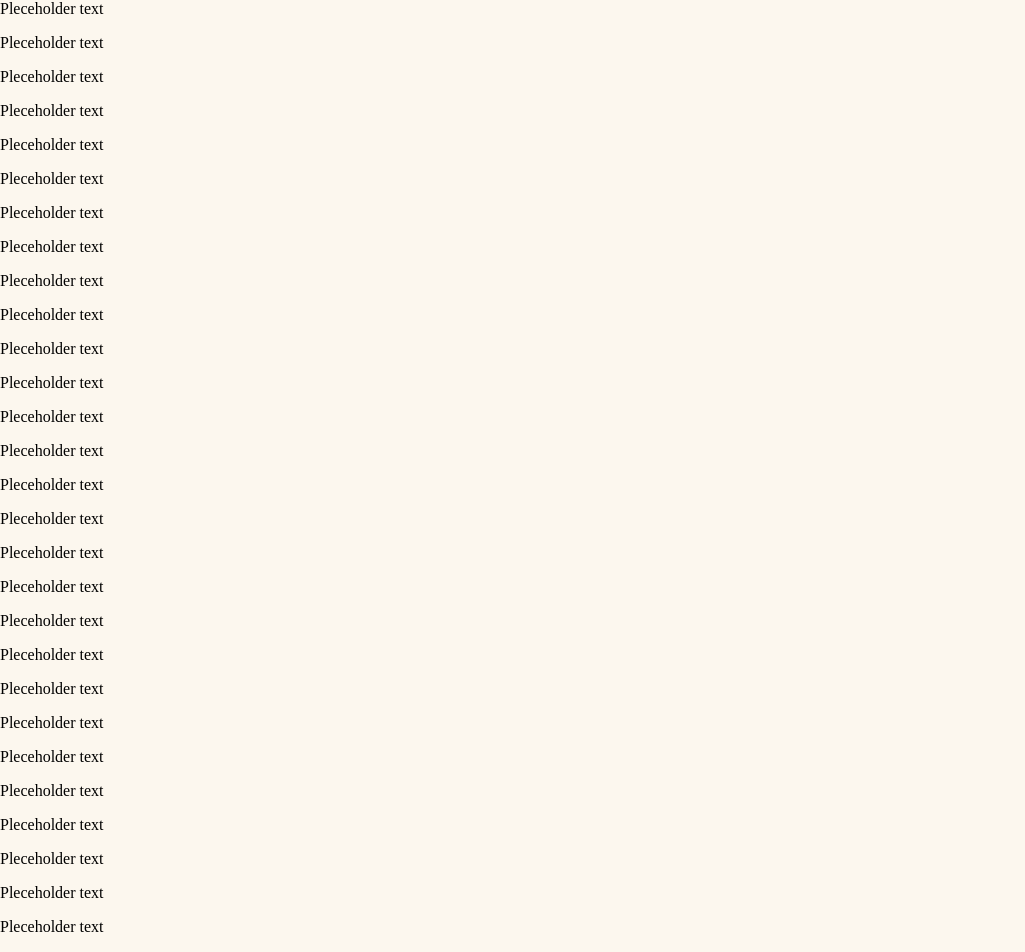
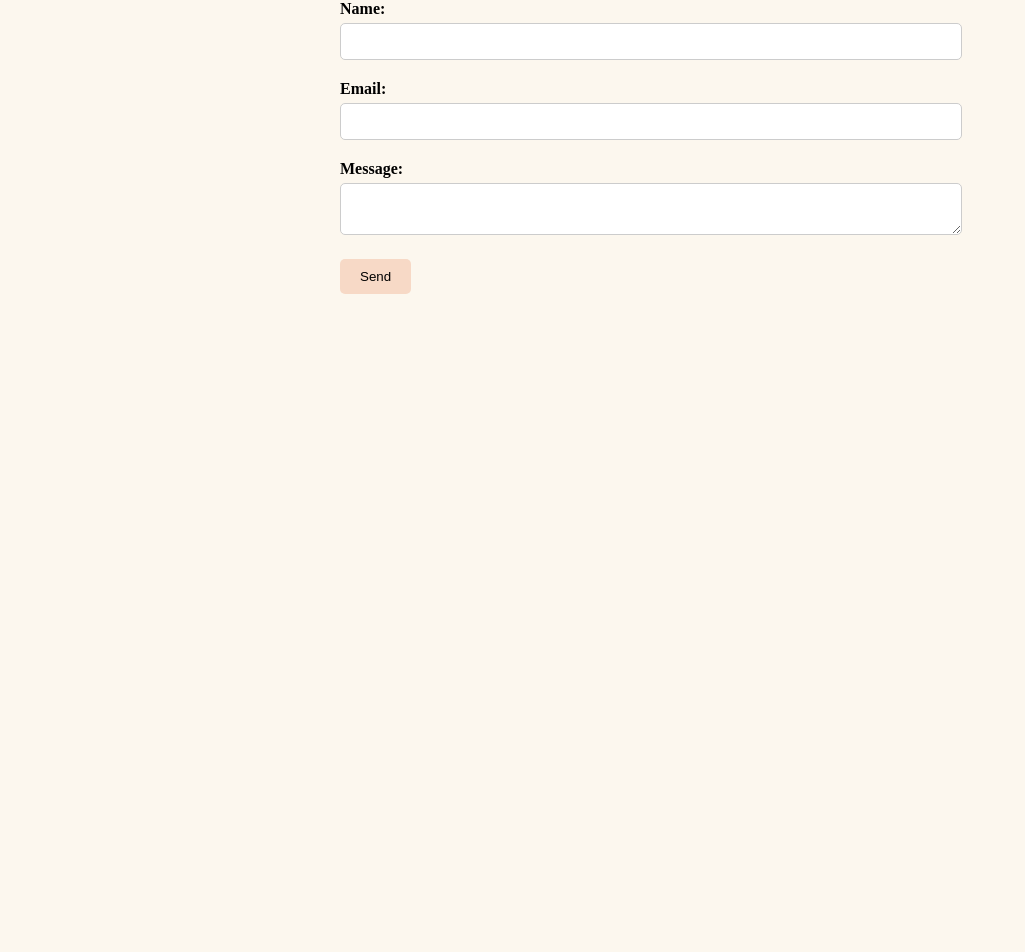
Before and after one commit to cdragvik/christiane, a React (Create React App) app: page / in a window 1280 px wide. Shown: the part 2535-3487 px from the top of the page, without its empty margins (0-1025 px from the left). After the commit the page ends 2829 px from the top, so only its background shows below. Built offline with nearby package versions, Linux system fonts and the light colour scheme.

Commit message:
Form testing and bug fix

```diff
--- a/package.json
+++ b/package.json
@@ -6,6 +6,7 @@
     "@testing-library/jest-dom": "^5.17.0",
     "@testing-library/react": "^13.4.0",
     "@testing-library/user-event": "^13.5.0",
+    "emailjs-com": "^3.2.0",
     "react": "^18.2.0",
     "react-dom": "^18.2.0",
     "react-router-dom": "^6.21.3",
--- /dev/null
+++ b/src/components/ContactForm.js
@@ -0,0 +1,127 @@
+import React, { useState } from 'react';
+import styled from 'styled-components';
+
+const FormContainer = styled.div`
+  max-width: 600px;
+  margin: 0 auto;
+`;
+
+const FormGroup = styled.div`
+  margin-bottom: 20px;
+`;
+
+const Label = styled.label`
+  display: block;
+  margin-bottom: 5px;
+  font-weight: bold;
+`;
+
+const Input = styled.input`
+  width: 100%;
+  padding: 10px;
+  border: 1px solid #ccc;
+  border-radius: 5px;
+`;
+
+const TextArea = styled.textarea`
+  width: 100%;
+  padding: 10px;
+  border: 1px solid #ccc;
+  border-radius: 5px;
+`;
+
+const SubmitButton = styled.button`
+  padding: 10px 20px;
+  background-color: #f7d9c6;
+  border: none;
+  border-radius: 5px;
+  cursor: pointer;
+  transition: background-color 0.3s ease;
+
+  &:hover {
+    background-color: #ECB390;
+  }
+`;
+
+function ContactForm() {
+  const [formData, setFormData] = useState({
+    name: '',
+    email: '',
+    message: ''
+  });
+
+  const handleChange = (e) => {
+    const { name, value } = e.target;
+    setFormData({ ...formData, [name]: value });
+  };
+
+  const handleSubmit = (e) => {
+    e.preventDefault();
+
+     // Validate form data
+     if (!formData.name || !formData.email || !formData.message) {
+        alert('Please fill in all fields.');
+        return;
+      }
+
+      // Construct mailto link
+      const subject = 'Contact Form';
+      const body = `Name: ${formData.name}\nEmail: ${formData.email}\nMessage: ${formData.message}`;
+      const mailtoLink = `mailto:cndragvik@gmail.com?subject=${encodeURIComponent(subject)}&body=${encodeURIComponent(body)}`;
+
+      // Open default email client with pre-filled email
+      window.location.href = mailtoLink;
+
+      // Clear form data after submission
+      setFormData({
+        name: '',
+        email: '',
+        message: ''
+      });
+    };
+
+  return (
+    <FormContainer>
+      <form onSubmit={handleSubmit}>
+        <FormGroup>
+          <Label htmlFor="name">Name:</Label>
+          <Input
+            type="text"
+            id="name"
+            name="name"
+            value={formData.name}
+            onChange={handleChange}
+            required
+          />
+        </FormGroup>
+
+        <FormGroup>
+          <Label htmlFor="email">Email:</Label>
+          <Input
+            type="email"
+            id="email"
+            name="email"
+            value={formData.email}
+            onChange={handleChange}
+            required
+          />
+        </FormGroup>
+
+        <FormGroup>
+          <Label htmlFor="message">Message:</Label>
+          <TextArea
+            id="message"
+            name="message"
+            value={formData.message}
+            onChange={handleChange}
+            required
+          ></TextArea>
+        </FormGroup>
+
+        <SubmitButton type="submit">Send</SubmitButton>
+      </form>
+    </FormContainer>
+  );
+}
+
+export default ContactForm;
--- a/src/pages/Contact.js
+++ b/src/pages/Contact.js
@@ -1,31 +1,11 @@
 import React from 'react';
+import ContactForm from '../components/ContactForm';
 
 function Contact() {
   return (
     <div id="contact">
       <h1>Contact Page</h1>
-      <p>Pleceholder text</p>
-      <p>Pleceholder text</p>
-      <p>Pleceholder text</p>
-      <p>Pleceholder text</p>      <p>Pleceholder text</p>
-      <p>Pleceholder text</p>
-      <p>Pleceholder text</p>
-      <p>Pleceholder text</p>      <p>Pleceholder text</p>
-      <p>Pleceholder text</p>
-      <p>Pleceholder text</p>
-      <p>Pleceholder text</p>      <p>Pleceholder text</p>
-      <p>Pleceholder text</p>
-      <p>Pleceholder text</p>
-      <p>Pleceholder text</p>      <p>Pleceholder text</p>
-      <p>Pleceholder text</p>
-      <p>Pleceholder text</p>
-      <p>Pleceholder text</p>      <p>Pleceholder text</p>
-      <p>Pleceholder text</p>
-      <p>Pleceholder text</p>
-      <p>Pleceholder text</p>      <p>Pleceholder text</p>
-      <p>Pleceholder text</p>
-      <p>Pleceholder text</p>
-      <p>Pleceholder text</p>
+      <ContactForm></ContactForm>
 
     </div>
   );
```
Also changed, not shown: 1 other file (tests, documents, lock files or other folders).
